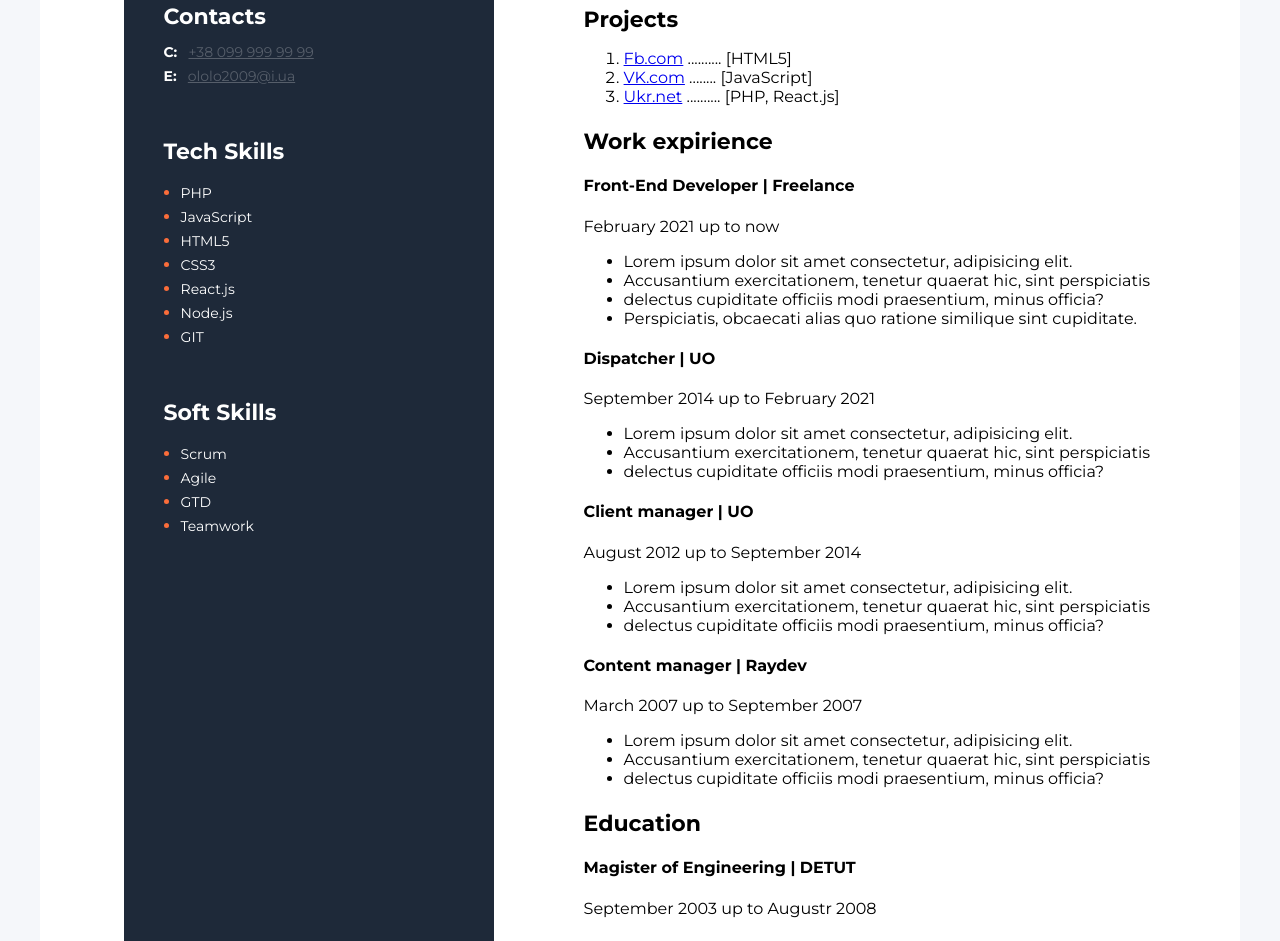
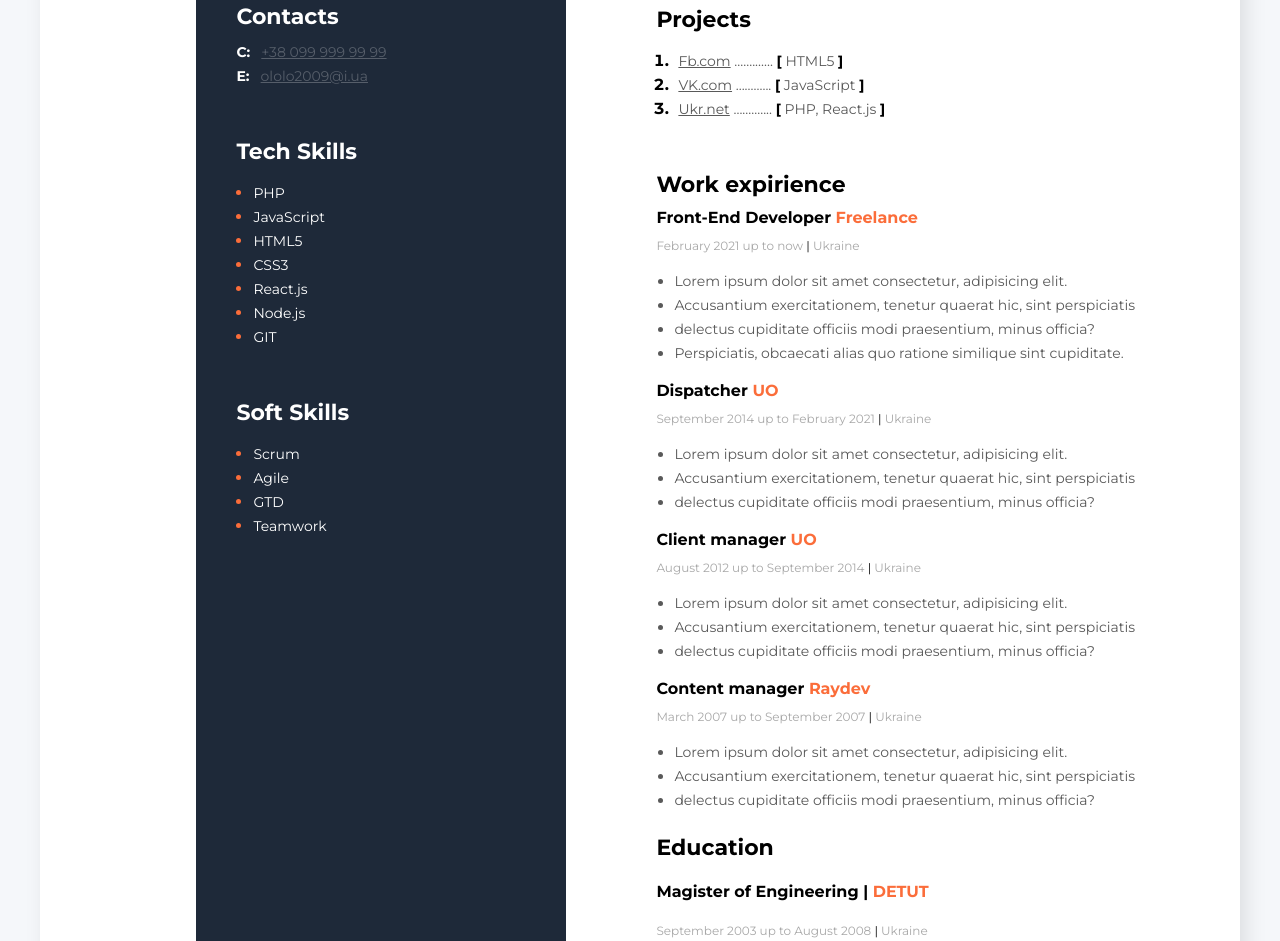
Before and after one commit to denyuneedtoknow/My_resume, a plain HTML site: page index.html in a window 1280 px wide. Shown: the part 473-1414 px from the top of the page. Drawn offline with Linux system fonts and the light colour scheme.

Commit message:
main part update

```diff
--- a/CSS/style.css
+++ b/CSS/style.css
@@ -9,6 +9,7 @@ body {
     width: 1200px;
     background: white;
     margin: 40px auto;
+    box-shadow: 6px 6px 20px rgba(0, 0, 0, 0.1);
 }
 
 
@@ -65,7 +66,93 @@ body {
 
 /* my projects section*/
 
-.my-projects-section {}
+.my-projects-section {
+    margin-bottom: 50px;
+}
+
+.my-projects-list {
+    padding: 0 0 0 17px;
+}
+
+.my-projects-item {
+    color: #000;
+    font-weight: bold;
+}
+
+.my-profects-text {
+    color: #595959;
+    font-style: normal;
+    font-weight: normal;
+    font-size: 14px;
+    line-height: 24px;
+    margin-left: 5px;
+}
+
+.my-projects-link {
+    color: #595959;
+    font-style: normal;
+    font-weight: normal;
+    font-size: 14px;
+    line-height: 24px;
+}
+
+.my-projects-bracket {
+    font-style: normal;
+    font-weight: bold;
+    font-size: 14px;
+    line-height: 24px;
+    color: #000;
+}
+
+
+/* my work experience */
+
+.my-work-expirience-position {
+    font-style: normal;
+    font-weight: bold;
+    font-size: 16px;
+    line-height: 20px;
+    color: #000;
+    margin: 0 0 10px 0;
+}
+
+.my-work-expirience-company {
+    color: #fb6d3a;
+}
+
+.my-work-expirience-period {
+    font-style: normal;
+    font-weight: normal;
+    font-size: 12px;
+    line-height: 15px;
+    color: #A8A8A8;
+    margin: 0 0 10px 0;
+}
+
+.my-work-experience-divider {
+    color: #000;
+}
+
+.my-work-experience-duties {
+    /* font-style: normal;
+    font-weight: normal;
+    font-size: 14px;
+    line-height: 24px;
+    color: #595959; */
+    padding: 0 0 0 18px;
+}
+
+.my-work-experience-duty {
+    font-style: normal;
+    font-weight: normal;
+    font-size: 14px;
+    line-height: 24px;
+    color: #595959;
+}
+
+.my-work-expirience-company-block {
+    margin: 0 15px 0 0;
+}
 
 
 /* sidebar section */
@@ -84,8 +171,6 @@ body {
     color: #ffffff;
     margin-bottom: 10px;
 }
-
-.softSkills_list {}
 
 .techSkills_list {
     padding: 0 0 0 17px;
@@ -127,12 +212,7 @@ body {
     padding-left: 40px;
 }
 
-.techSkills_section,
 .softSkills_section,
 .techSkills_section {
     margin: 50px 0 0 40px;
 }
-
-.my-work-expirience-section {}
-
-.my-education-section {}
--- a/index.html
+++ b/index.html
@@ -29,15 +29,34 @@
             <div class="my-projects-section">
                 <h3 class="main-content-title">Projects</h3>
                 <ol class="my-projects-list">
-                    <li> <a href=" https://www.facebook.com">Fb.com</a>
-                        <span>..........</span>
-                        <span>[HTML5]</span></li>
-                    <li><a href="https://www.vk.com">VK.com</a>
-                        <span>........</span>
-                        <span>[JavaScript]</span></li>
-                    <li><a href="https://www.ukr.ne">Ukr.net</a>
-                        <span>..........</span>
-                        <span>[PHP, React.js]</span></li>
+                    <li class="my-projects-item">
+                        <span class="my-profects-text">
+                            <a href=" https://www.facebook.com" class="my-projects-link">Fb.com</a> .............
+                        <span class="my-projects-bracket">[</span> HTML5
+                        <span class="my-projects-bracket">]</span>
+                        </span>
+                    </li>
+
+
+                    <li class="my-projects-item">
+                        <span class="my-profects-text">
+                            <a href="https://www.vk.com" class="my-projects-link">VK.com</a> ............
+                    <span class="my-projects-bracket">[</span> JavaScript
+                        <span class="my-projects-bracket">]</span>
+                        </span>
+                    </li>
+
+
+                    <li class="my-projects-item">
+                        <span class="my-profects-text">
+                        <a href="https://www.ukr.net" class="my-projects-link">Ukr.net</a> .............
+                        <span class="my-projects-bracket">[</span> PHP, React.js
+                        <span class="my-projects-bracket">]</span>
+                        </span>
+                    </li>
+
+
+                    </span>
                 </ol>
 
             </div>
@@ -45,52 +64,52 @@
             <div class="my-work-expirience-section">
                 <h3 class="main-content-title">Work expirience</h3>
                 <!--company1-->
-                <div>
-                    <h4>Front-End Developer | Freelance</h4>
-                    <p>February 2021 up to now</p>
-                    <ul>
-                        <li>Lorem ipsum dolor sit amet consectetur, adipisicing elit.</li>
-                        <li>Accusantium exercitationem, tenetur quaerat hic, sint perspiciatis</li>
-                        <li>delectus cupiditate officiis modi praesentium, minus officia?</li>
-                        <li>Perspiciatis, obcaecati alias quo ratione similique sint cupiditate.</li>
+                <div class="my-work-expirience-company-block">
+                    <h4 class="my-work-expirience-position">Front-End Developer <span class="my-work-expirience-company"> Freelance</span></h4>
+                    <p class="my-work-expirience-period">February 2021 up to now <span class="my-work-experience-divider">|</span> Ukraine </p>
+                    <ul class="my-work-experience-duties">
+                        <li class="my-work-experience-duty">Lorem ipsum dolor sit amet consectetur, adipisicing elit.</li>
+                        <li class="my-work-experience-duty">Accusantium exercitationem, tenetur quaerat hic, sint perspiciatis</li>
+                        <li class="my-work-experience-duty">delectus cupiditate officiis modi praesentium, minus officia?</li>
+                        <li class="my-work-experience-duty">Perspiciatis, obcaecati alias quo ratione similique sint cupiditate.</li>
                     </ul>
                 </div>
                 <!--company2-->
-                <div>
-                    <h4>Dispatcher | UO</h4>
-                    <p>September 2014 up to February 2021</p>
-                    <ul>
-                        <li>Lorem ipsum dolor sit amet consectetur, adipisicing elit.</li>
-                        <li>Accusantium exercitationem, tenetur quaerat hic, sint perspiciatis</li>
-                        <li>delectus cupiditate officiis modi praesentium, minus officia?</li>
+                <div class="my-work-expirience-company-block">
+                    <h4 class="my-work-expirience-position">Dispatcher <span class="my-work-expirience-company">UO</span></h4>
+                    <p class="my-work-expirience-period">September 2014 up to February 2021 <span class="my-work-experience-divider">|</span> Ukraine</p>
+                    <ul class="my-work-experience-duties">
+                        <li class="my-work-experience-duty">Lorem ipsum dolor sit amet consectetur, adipisicing elit.</li>
+                        <li class="my-work-experience-duty">Accusantium exercitationem, tenetur quaerat hic, sint perspiciatis</li>
+                        <li class="my-work-experience-duty">delectus cupiditate officiis modi praesentium, minus officia?</li>
 
                     </ul>
                 </div>
                 <!--company3-->
-                <div>
-                    <h4>Client manager | UO </h4>
-                    <p>August 2012 up to September 2014</p>
-                    <ul>
-                        <li>Lorem ipsum dolor sit amet consectetur, adipisicing elit.</li>
-                        <li>Accusantium exercitationem, tenetur quaerat hic, sint perspiciatis</li>
-                        <li>delectus cupiditate officiis modi praesentium, minus officia?</li>
+                <div class="my-work-expirience-company-block">
+                    <h4 class="my-work-expirience-position">Client manager <span class="my-work-expirience-company">UO</span> </h4>
+                    <p class="my-work-expirience-period">August 2012 up to September 2014 <span class="my-work-experience-divider">|</span> Ukraine</p>
+                    <ul class="my-work-experience-duties">
+                        <li class="my-work-experience-duty">Lorem ipsum dolor sit amet consectetur, adipisicing elit.</li>
+                        <li class="my-work-experience-duty">Accusantium exercitationem, tenetur quaerat hic, sint perspiciatis</li>
+                        <li class="my-work-experience-duty">delectus cupiditate officiis modi praesentium, minus officia?</li>
                     </ul>
                 </div>
                 <!--company4-->
-                <div>
-                    <h4>Content manager | Raydev</h4>
-                    <p>March 2007 up to September 2007</p>
-                    <ul>
-                        <li>Lorem ipsum dolor sit amet consectetur, adipisicing elit.</li>
-                        <li>Accusantium exercitationem, tenetur quaerat hic, sint perspiciatis</li>
-                        <li>delectus cupiditate officiis modi praesentium, minus officia?</li>
+                <div class="my-work-expirience-company-block">
+                    <h4 class="my-work-expirience-position">Content manager <span class="my-work-expirience-company">Raydev</span></h4>
+                    <p class="my-work-expirience-period">March 2007 up to September 2007 <span class="my-work-experience-divider">|</span> Ukraine</p>
+                    <ul class="my-work-experience-duties">
+                        <li class="my-work-experience-duty">Lorem ipsum dolor sit amet consectetur, adipisicing elit.</li>
+                        <li class="my-work-experience-duty">Accusantium exercitationem, tenetur quaerat hic, sint perspiciatis</li>
+                        <li class="my-work-experience-duty">delectus cupiditate officiis modi praesentium, minus officia?</li>
                     </ul>
                 </div>
                 <!--Education-->
                 <div class="my-education-section">
                     <h3 class="main-content-title">Education</h3>
-                    <h4>Magister of Engineering | DETUT</h4>
-                    <p>September 2003 up to Augustr 2008</p>
+                    <h4>Magister of Engineering | <span class="my-work-expirience-company">DETUT</span></h4>
+                    <p class="my-work-expirience-period">September 2003 up to August 2008 <span class="my-work-experience-divider">|</span> Ukraine</p>
                     <ul>
 
                     </ul>
```
